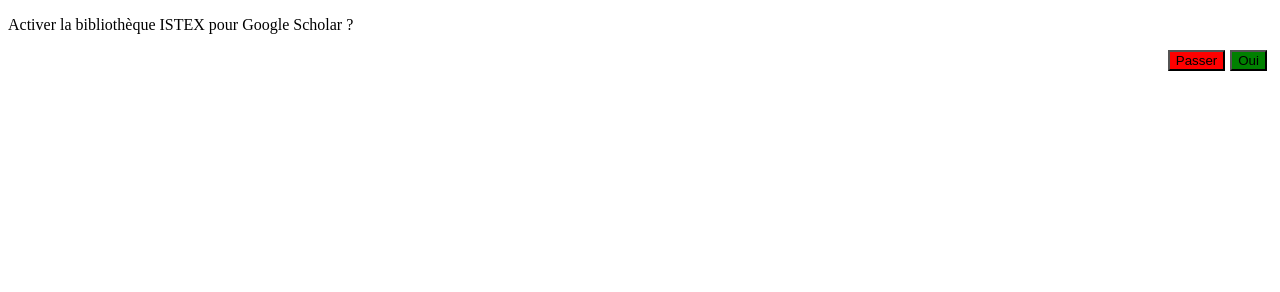
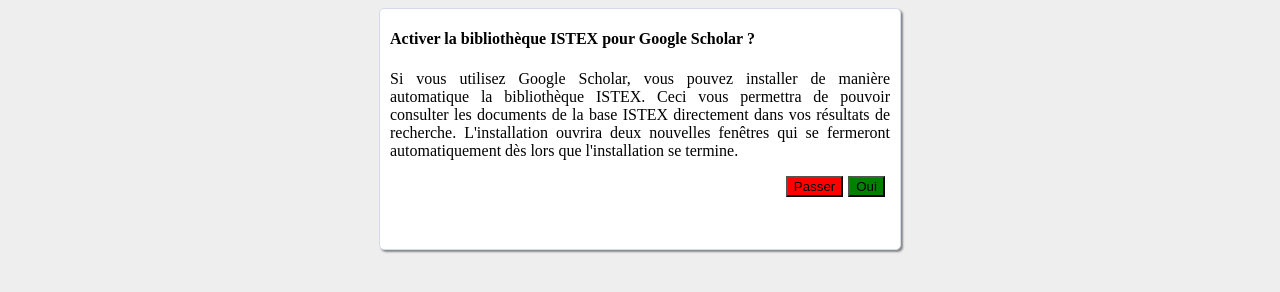
Before and after one commit to istex-archives/istex-browser-extension, a browser extension: page src/options/options.html in a window 1280 px wide. Drawn offline with Linux system fonts and the light colour scheme.

```diff
--- a/src/options/options.css
+++ b/src/options/options.css
@@ -1,6 +1,21 @@
 html,
 body {
   font-size: 100%;
+  background-color: #EEE;
+}
+
+#options {
+  text-align: justify;
+  border-radius: 5px;
+  position: relative;
+  width: 500px;
+  margin: 0px auto;
+  background-color: white;
+  border: 1px solid #D2DBED;
+  padding-left: 10px;
+  padding-right: 10px;
+  height: 240px;
+  -webkit-box-shadow: #888 2px 2px 2px;
 }
 
 .accept {
@@ -8,6 +23,7 @@
   float: right;
   margin-bottom: 10px;
   margin-right: 5px;
+  color: black;
 }
 
 .skip {
@@ -15,4 +31,5 @@
   float: right;
   margin-bottom: 10px;
   margin-right: 5px;
+  color: black;
 }
--- a/src/options/options.html
+++ b/src/options/options.html
@@ -7,9 +7,10 @@
 </head>
 
 <body>
-  <div>
-    <p>Activer la bibliothèque ISTEX pour Google Scholar ?
-    </p>
+  <div id="options">
+    <h4>Activer la bibliothèque ISTEX pour Google Scholar ?
+    </h4>
+    <p>Si vous utilisez Google Scholar, vous pouvez installer de manière automatique la bibliothèque ISTEX. Ceci vous permettra de pouvoir consulter les documents de la base ISTEX directement dans vos résultats de recherche. L'installation ouvrira deux nouvelles fenêtres qui se fermeront automatiquement dès lors que l'installation se termine.</p>
     <button class="accept">Oui</button>
     <button class="skip">Passer</button>
   </div>
--- a/src/options/options.js
+++ b/src/options/options.js
@@ -50,8 +50,7 @@
 
 var filter = {
   url: [{
-    hostContains: "scholar.google" //,
-      // queryEquals: "hl=fr&as_sdt=0&inst=" + istexLibraryId
+    hostContains: "scholar.google"
   }]
 };
 
```
Also changed, not shown: src/background/postInstall.js (+2 -11 lines), src/manifest.json.
